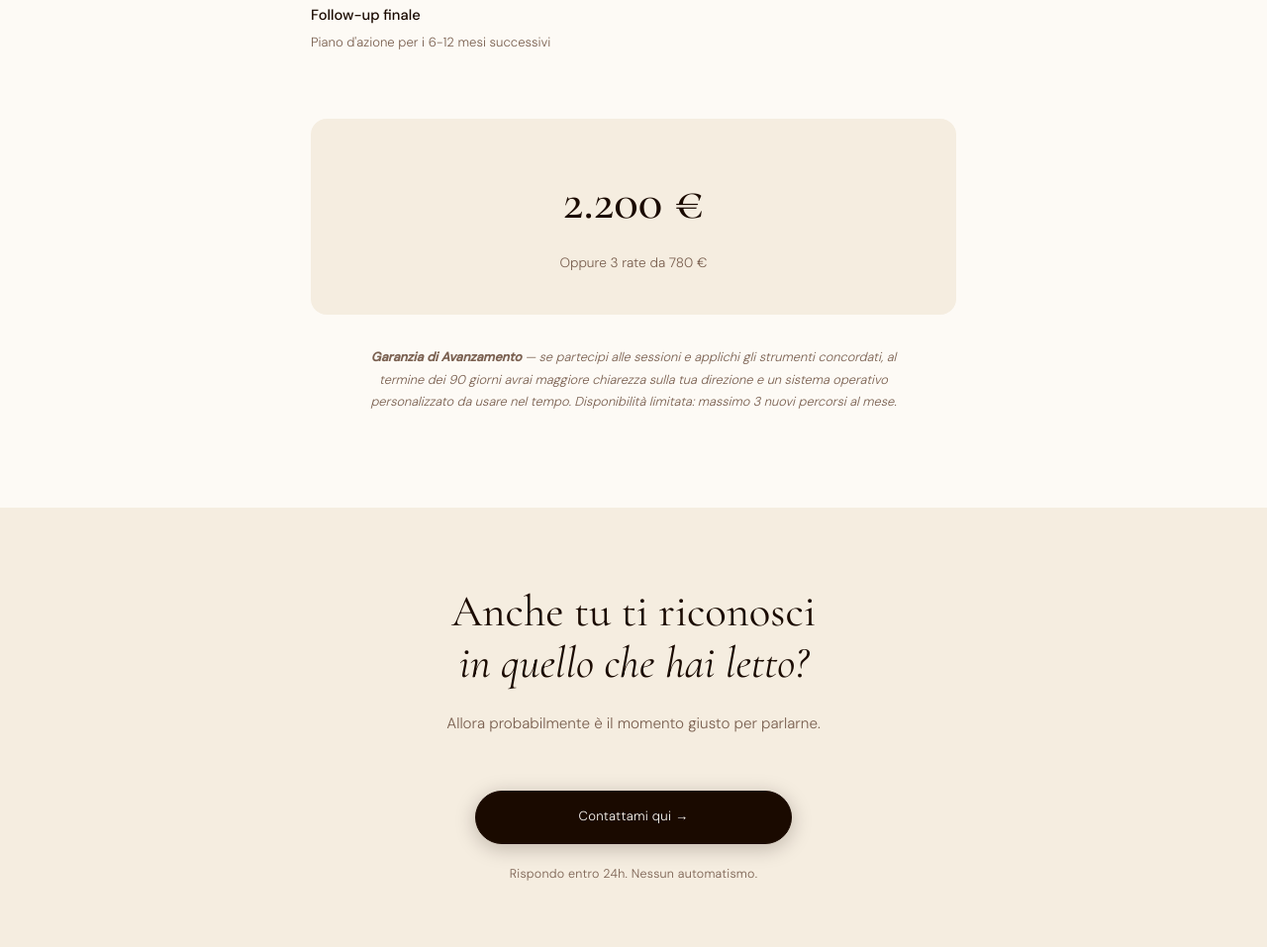
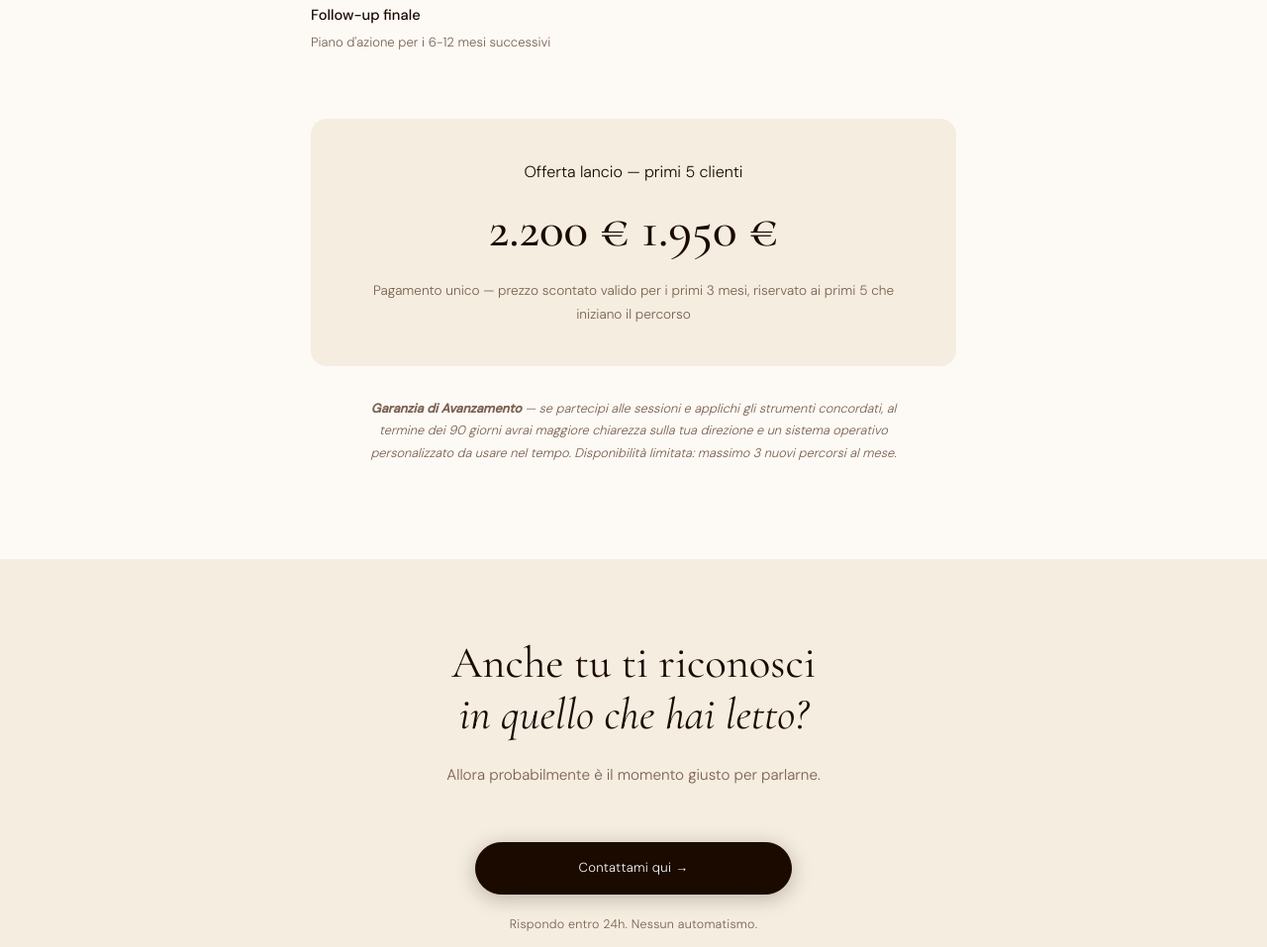
Before and after one commit to andreabiscio24-ux/Imprenditore-consapevole, a plain HTML site: page consulenza.html in a window 1280 px wide. Shown: the part 6617-7574 px from the top of the page at 99% size. Drawn offline with nearby package versions, Linux system fonts and the light colour scheme.

Commit message:
Fix definitivo: prezzo 1950 e WhatsApp

```diff
--- a/consulenza.html
+++ b/consulenza.html
@@ -213,8 +213,9 @@
     </ul>
 
     <div class="price-box">
-      <p class="price-value">2.200 €</p>
-      <p class="price-note">Oppure 3 rate da 780 €</p>
+      <p class="price-badge">Offerta lancio — primi 5 clienti</p>
+      <p class="price-value"><span class="price-old">2.200 €</span> 1.950 €</p>
+      <p class="price-note">Pagamento unico — prezzo scontato valido per i primi 3 mesi, riservato ai primi 5 che iniziano il percorso</p>
     </div>
 
     <p class="step-note" style="text-align:center; max-width:560px; margin:2rem auto 0;">
```
Also changed, not shown: index.html (+2 -2 lines).
